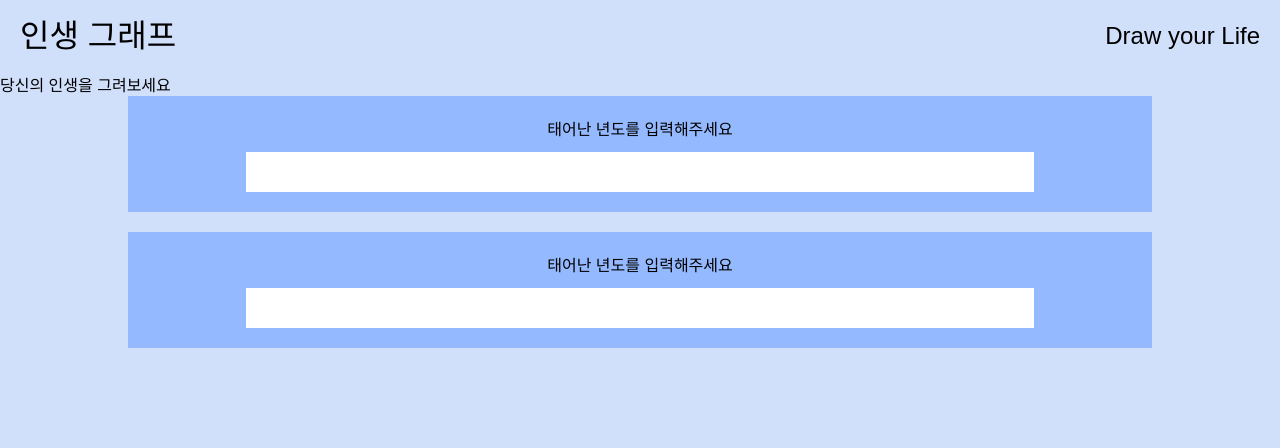
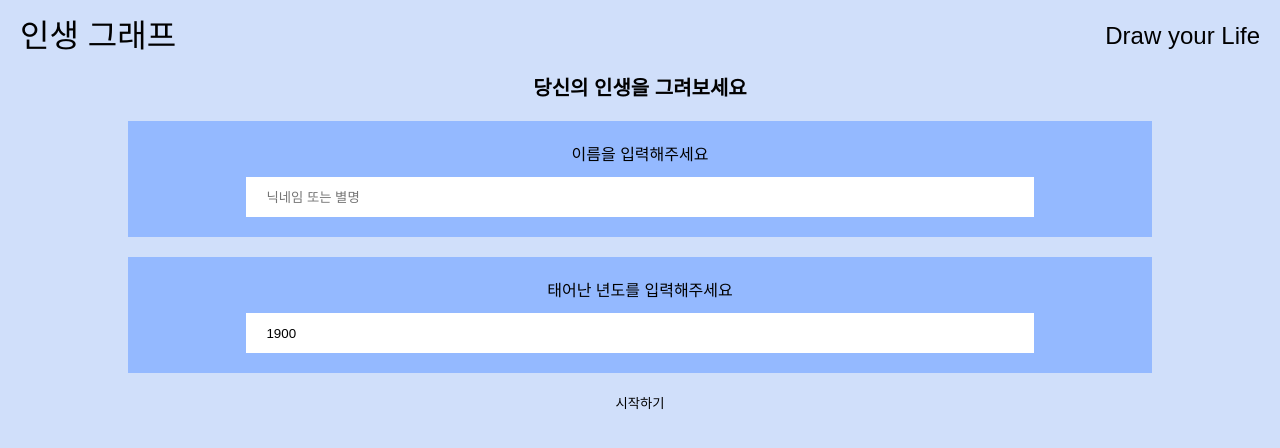
Before and after one commit to hongggyelim/lifeGraph, a React (Create React App) app: page / in a window 1280 px wide. Shown: the top 448 px of the page. Built offline with nearby package versions, Linux system fonts and the light colour scheme.

Commit message:
feat: 인풋 작성, change 핸들러, 로컬스토리지 저장

```diff
--- a/src/pages/Home/component/InfoInput.tsx
+++ b/src/pages/Home/component/InfoInput.tsx
@@ -1,13 +1,26 @@
+import { ChangeEvent, useRef } from "react";
+
 interface Props {
   type: string;
   name: string;
+  value: string | number;
+  onChange: (e: ChangeEvent<HTMLInputElement>) => void;
 }
-const InfoInput = ({ type, name }: Props) => {
+const InfoInput = ({ type, name, value, onChange }: Props) => {
+  const inputRef = useRef<HTMLInputElement>(null);
+  inputRef.current?.focus();
   return (
     <>
       <label htmlFor={name}>
-        태어난 년도를 입력해주세요
-        <input type={type} name={name} />
+        {name === "birthYear" ? "태어난 년도를 입력해주세요" : "이름을 입력해주세요"}
+        <input
+          ref={inputRef}
+          type={type}
+          value={value}
+          name={name}
+          onChange={onChange}
+          placeholder={name === "birthYear" ? "네 자리 수를 입력해주세요 (YYYY)" : "닉네임 또는 별명"}
+        />
       </label>
     </>
   );
--- a/src/pages/Home/home.scss
+++ b/src/pages/Home/home.scss
@@ -1,5 +1,16 @@
 @import "../../variables.scss";
 
+main {
+  display: flex;
+  flex-direction: column;
+  align-items: center;
+  gap: 20px;
+
+  p {
+    font-size: 20px;
+    font-weight: 600;
+  }
+}
 #form {
   display: flex;
   flex-direction: column;
--- a/src/pages/Home/index.tsx
+++ b/src/pages/Home/index.tsx
@@ -1,16 +1,38 @@
+import { ChangeEvent, useState } from "react";
 import InfoInput from "./component/InfoInput";
 import "./home.scss";
+import { InfoType } from "../../types/userInfoType";
 
-const index = () => {
+const Home = () => {
+  const [info, setInfo] = useState<InfoType>({
+    name: "",
+    birthYear: 1900,
+  });
+
+  const handleChangeInfo = (e: ChangeEvent<HTMLInputElement>) => {
+    const { name, value } = e.target;
+    setInfo((prev) => ({
+      ...prev,
+      [name]: name === "name" ? value : Number(value),
+    }));
+  };
+
+  const handleSubmitInfo = () => {
+    // 제출 시 정보를 로컬스토리지에 저장
+    window.localStorage.setItem("info", JSON.stringify(info));
+    // 다음 스텝으로 넘어가기
+  };
+
   return (
-    <div>
-      <div>당신의 인생을 그려보세요</div>
-      <form id="form">
-        <InfoInput type="text" name="name" />
-        <InfoInput type="number" name="birthYear" />
+    <main className="main">
+      <p>당신의 인생을 그려보세요</p>
+      <form id="form" onSubmit={handleSubmitInfo}>
+        <InfoInput type="text" name="name" onChange={handleChangeInfo} value={info.name} />
+        <InfoInput type="number" name="birthYear" onChange={handleChangeInfo} value={info.birthYear} />
+        <button type="submit">시작하기</button>
       </form>
-    </div>
+    </main>
   );
 };
 
-export default index;
+export default Home;
--- /dev/null
+++ b/src/types/userInfoType.ts
@@ -0,0 +1,4 @@
+export interface InfoType {
+  name: string;
+  birthYear: number;
+}
```
Also changed, not shown: src/setupTests.ts (deleted, +0 -5 lines).
